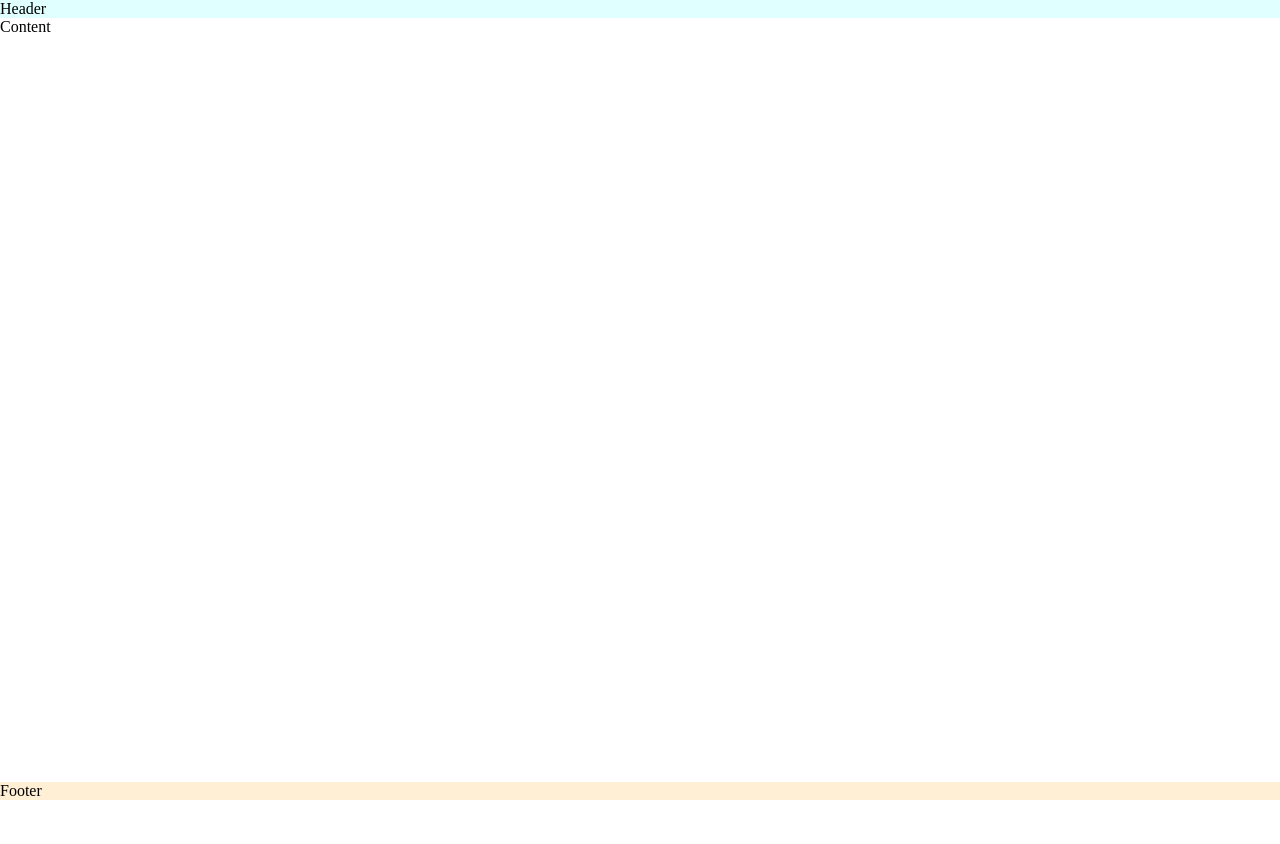
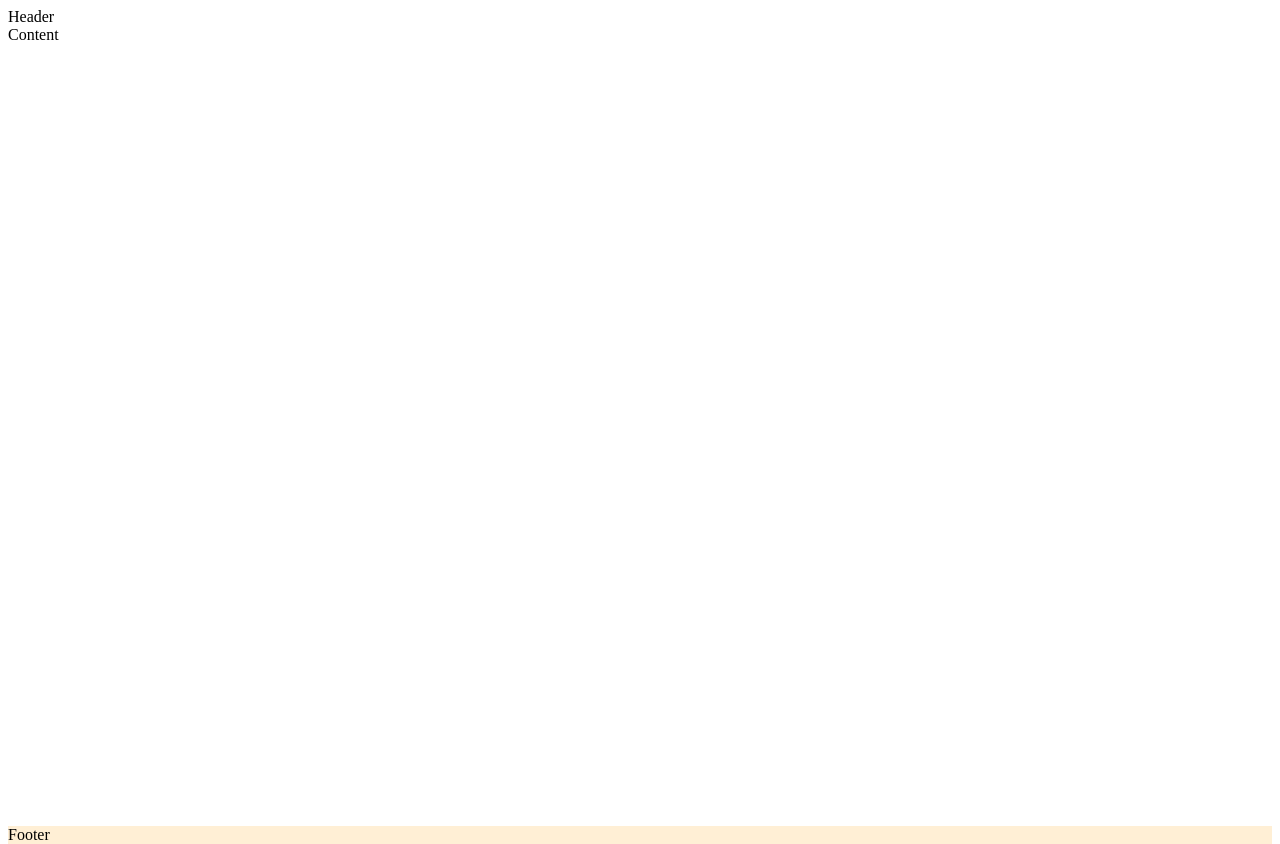
Before and after one commit to mizozobu/footer-bottom, a plain HTML site: page index.html in a window 1280 px wide. Before the commit the page ends 800 px from the top, so only its background shows below. Drawn offline with Linux system fonts and the light colour scheme.

Commit message:
fix height for firefox and edge

```diff
--- a/index.html
+++ b/index.html
@@ -20,7 +20,11 @@
   html,
   body {
     height: 100%;
-    margin: 0;
+  }
+
+  body>div {
+      min-height: 100%;
+    }
   }
 
   header {
```
